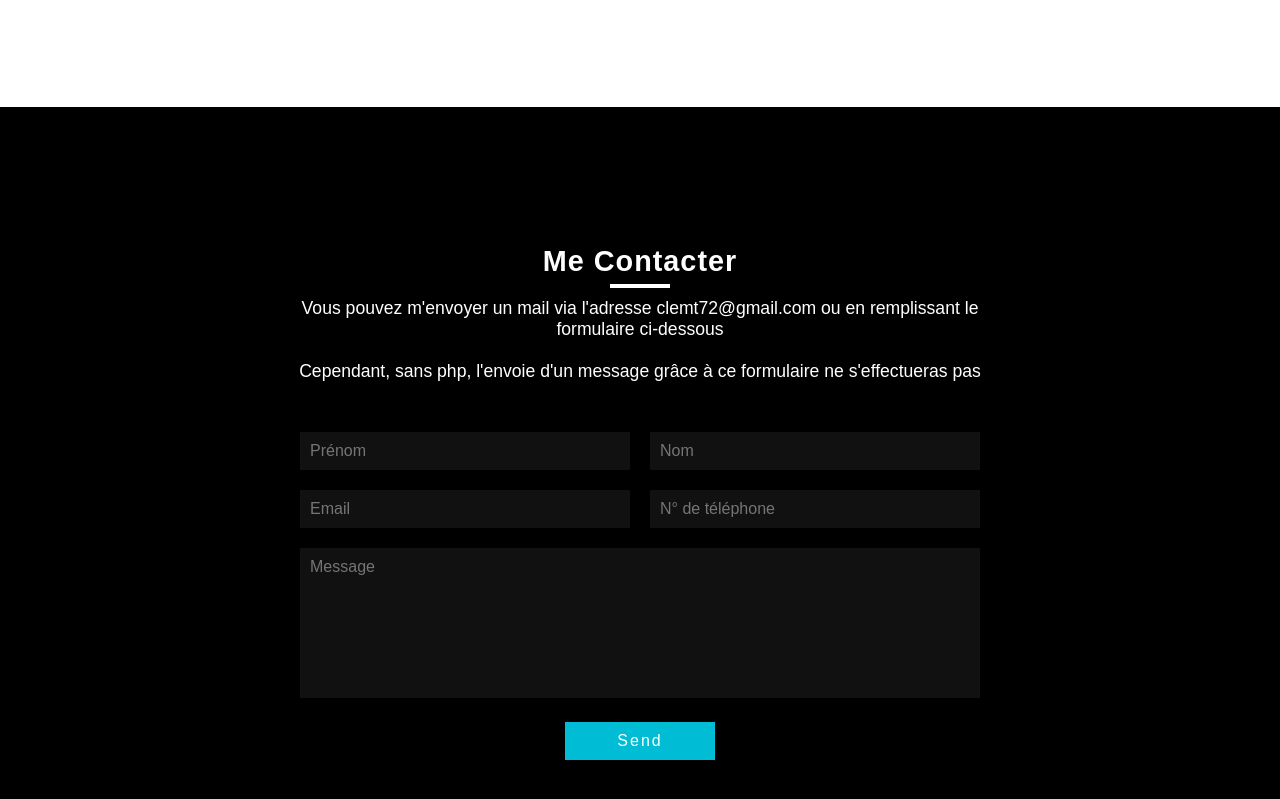
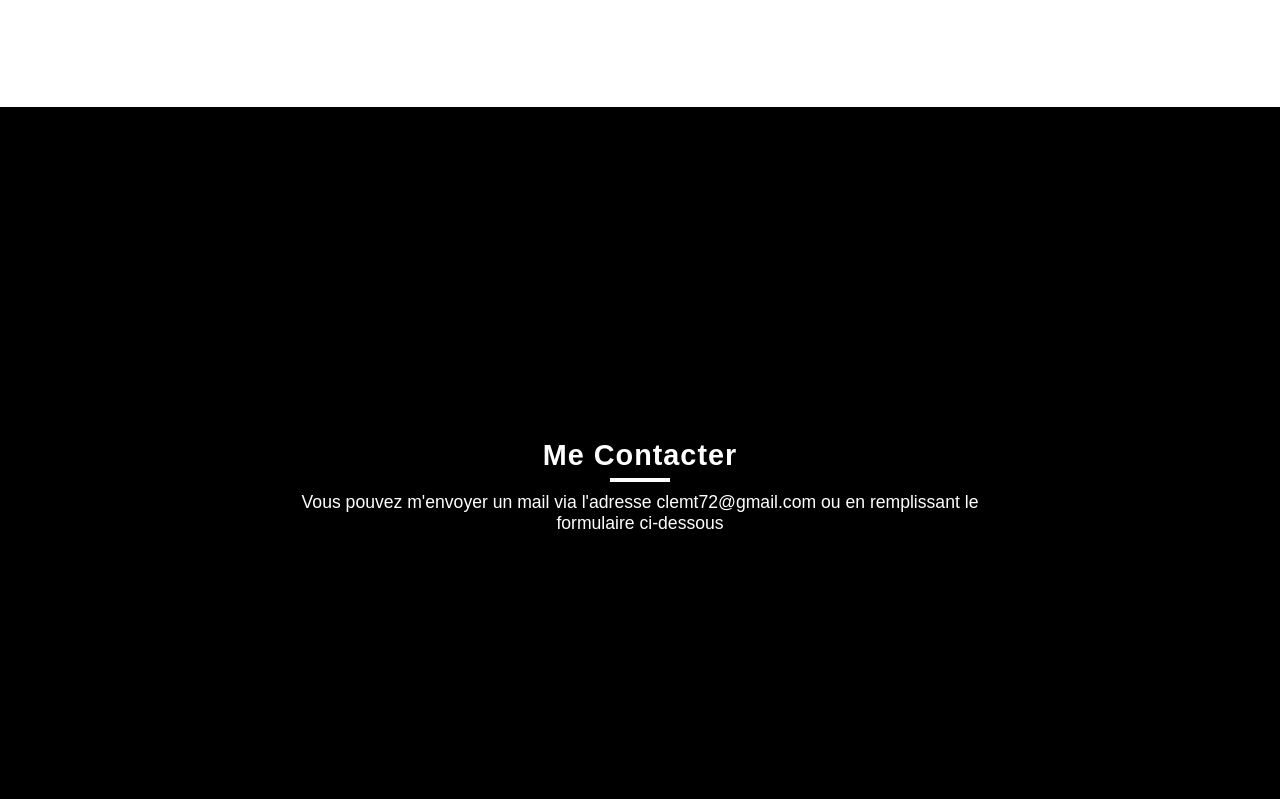
Before and after one commit to ClementCherbonnier/ClementCherbonnier.github.io., a plain HTML site: page index.html in a window 1280 px wide. Shown: the part 3417-4216 px from the top of the page. Drawn offline with Linux system fonts and the light colour scheme.

Commit message:
Update index.html
enlever la section contact sans l'essentiel (le message disant par quoi me contacter)

```diff
--- a/index.html
+++ b/index.html
@@ -163,9 +163,9 @@
     <div class="title white">
       <h2>Me Contacter</h2>
       <p>Vous pouvez m'envoyer un mail via l'adresse clemt72@gmail.com ou en remplissant le formulaire ci-dessous <br> <br>
-      Cependant, sans php, l'envoie d'un message grâce à ce formulaire ne s'effectueras pas</p>
+      <!-- Cependant, sans php, l'envoie d'un message grâce à ce formulaire ne s'effectueras pas--></p>
     </div>
-    <div class="contactForm">
+    <!-- <div class="contactForm">
       <div class="row">
         <div class="col50">
           <input type="text" name="" placeholder="Prénom">
@@ -192,7 +192,7 @@
           <input type="submit" value="Send">
         </div>
       </div>
-    </div>
+    </div>-->
   </section>
 
   <script type="text/javascript">
```
